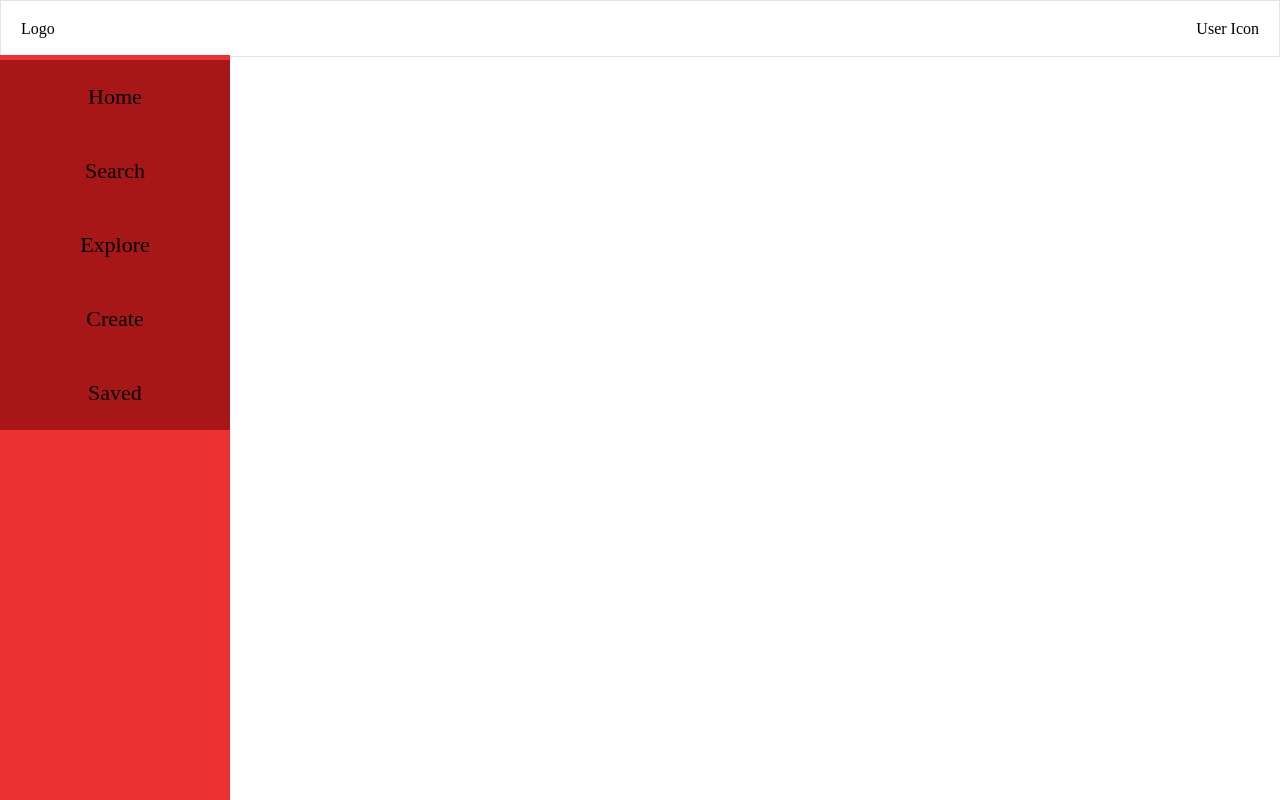
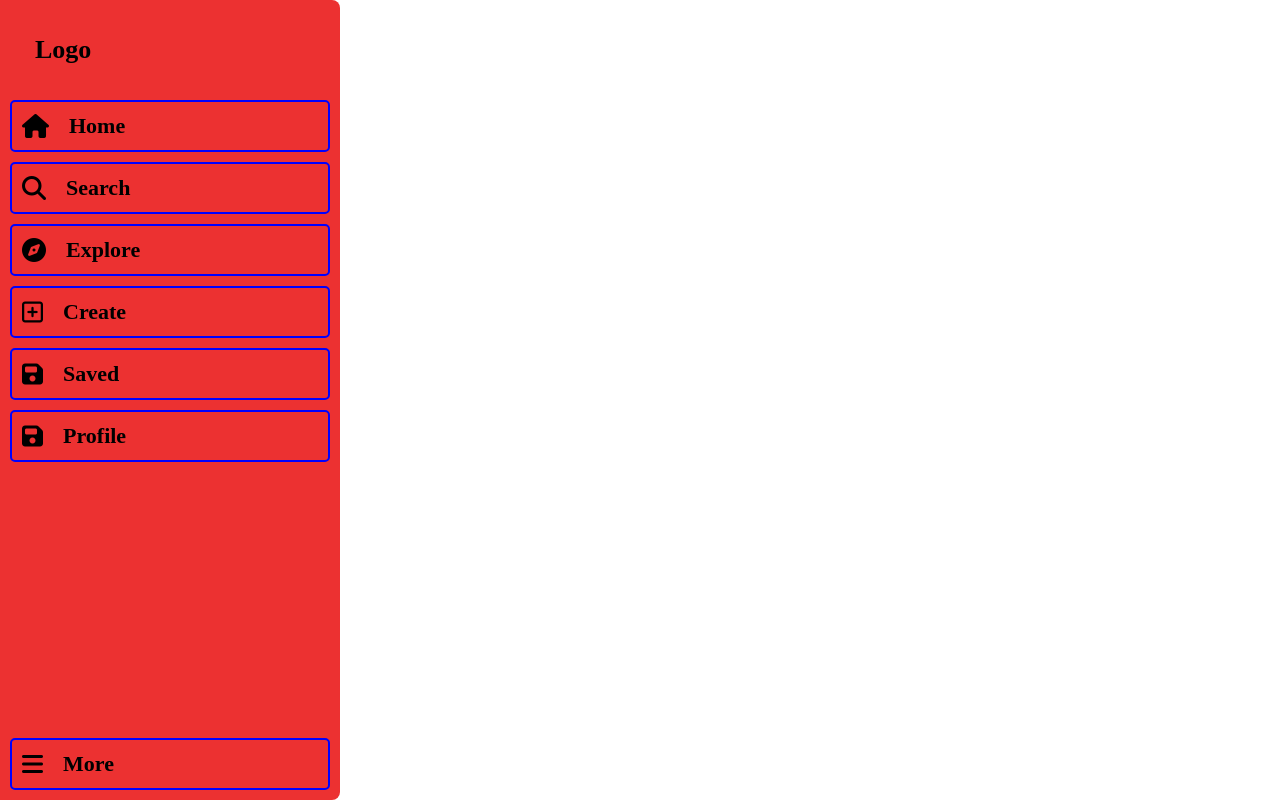
Before and after one commit to KaranSrestha/RecipieApp, a React (Vite) app in the folder frontend/RecipieApp/: page / in a window 1280 px wide. Built offline with nearby package versions, Linux system fonts and the light colour scheme.

Commit message:
modify sidebar

```diff
--- a/frontend/RecipieApp/index.html
+++ b/frontend/RecipieApp/index.html
@@ -7,6 +7,7 @@
   </head>
   <body>
     <div id="root"></div>
+    <script src="https://kit.fontawesome.com/2c047e5309.js" crossorigin="anonymous"></script>
     <script type="module" src="/src/main.jsx"></script>
   </body>
 </html>
--- a/frontend/RecipieApp/src/Components/Sidebar/Sidebar.css
+++ b/frontend/RecipieApp/src/Components/Sidebar/Sidebar.css
@@ -2,19 +2,42 @@
     position: fixed;
     left: 0;
     bottom: 0;
-    top: 55px;
-    width: 230px;
+    top: 0;
+    width: 25dvw;
     background-color: rgb(236, 49, 49);
     z-index: 200;
     padding-top: 5px;
+    display: flex;
+    flex-direction: column;
+    gap: 10px;
+    padding: 10px;
+    border-top-right-radius: 8px;
+    border-bottom-right-radius: 8px;
+}
+.logo{
+    font-size: 26px;
+    font-weight: bold;
+    padding: 25px;
 }
 .sidebar-link{
-    background-color: rgb(168, 23, 23);
-    height: 74px;
+    height: 40px;
     display: flex;
     align-items: center;
-    justify-content: center;
-    flex-direction: column;
+    padding-left: 20px;
+    gap: 20px;
+    padding: 4px;
+    border: 2px solid blue;
+    border-radius: 5px;
+    padding-left: 10px;
+}
+.sidebar-link:first-child{
+    margin-top: 50px;
+}
+.sidebar-link:last-child{
+    margin-top: auto;
+}
+i{
+    font-size: 24px;
 }
 .sidebar-link:hover{
     background-color: rgb( 235, 235,235);
@@ -22,38 +45,5 @@
 }
 .sidebar-link div{
     font-size: 22px;
+    font-weight: bold;
 }
-
-
-
-
-.header{
-    height: 55px;
-    display: flex;
-    flex-direction: row;
-    justify-content: space-between;
-
-    position: fixed;
-    top: 0;
-    right: 0;
-    left: 0;
-    background-color: white;
-
-    border: 1px solid rgb(228, 228, 228);
-}
-.left-section{
-    display: flex;
-    align-items: center;
-}
-.left-section div{
-    margin-left: 20px;
-}
-.right-section{
-    display: flex;
-    align-items: center;
-    margin-right: 0;
-    flex-shrink: 0;
-}
-.right-section div{
-    margin-right: 20px;
-}
--- a/frontend/RecipieApp/src/Components/Sidebar/Sidebar.jsx
+++ b/frontend/RecipieApp/src/Components/Sidebar/Sidebar.jsx
@@ -5,30 +5,36 @@ import { Link, NavLink } from 'react-router-dom'
 function Header() {
   return (
     <>
-      <div class="header">
-        <div class="left-section">
-          <div>Logo</div>
-        </div>
-        <div class="right-section">
-          <div>User Icon</div>
-        </div>
-      </div>
 
-      <div class="sidebar">
-        <div class="sidebar-link">
+      <div className="sidebar">
+      <div className='logo'>Logo</div>
+        <div className="sidebar-link">
+        <i className="fa-solid fa-house"></i>
           <div>Home</div>
         </div>
-        <div class="sidebar-link">
+        <div className="sidebar-link">
+        <i className="fa-solid fa-magnifying-glass"></i>
           <div>Search</div>
         </div>
-        <div class="sidebar-link">
+        <div className="sidebar-link">
+          <i className="fa-solid fa-compass"></i>
           <div>Explore</div>
         </div>
-        <div class="sidebar-link">
+        <div className="sidebar-link">
+          <i className="fa-regular fa-square-plus"></i>
           <div>Create</div>
         </div>
-        <div class="sidebar-link">
+        <div className="sidebar-link">
+          <i className="fa-solid fa-floppy-disk"></i>
           <div>Saved</div>
+        </div>
+        <div className="sidebar-link">
+        <i className="fa-solid fa-floppy-disk"></i>
+        <div>Profile</div>
+        </div>
+        <div className="sidebar-link">
+        <i class="fa-solid fa-bars"></i>
+        <div>More</div>
         </div>
       </div>
     </>
--- /dev/null
+++ b/package.json
@@ -0,0 +1,5 @@
+{
+  "dependencies": {
+    "@fortawesome/react-fontawesome": "^0.2.2"
+  }
+}
```
Also changed, not shown: 1 other file (tests, documents, lock files or other folders).
